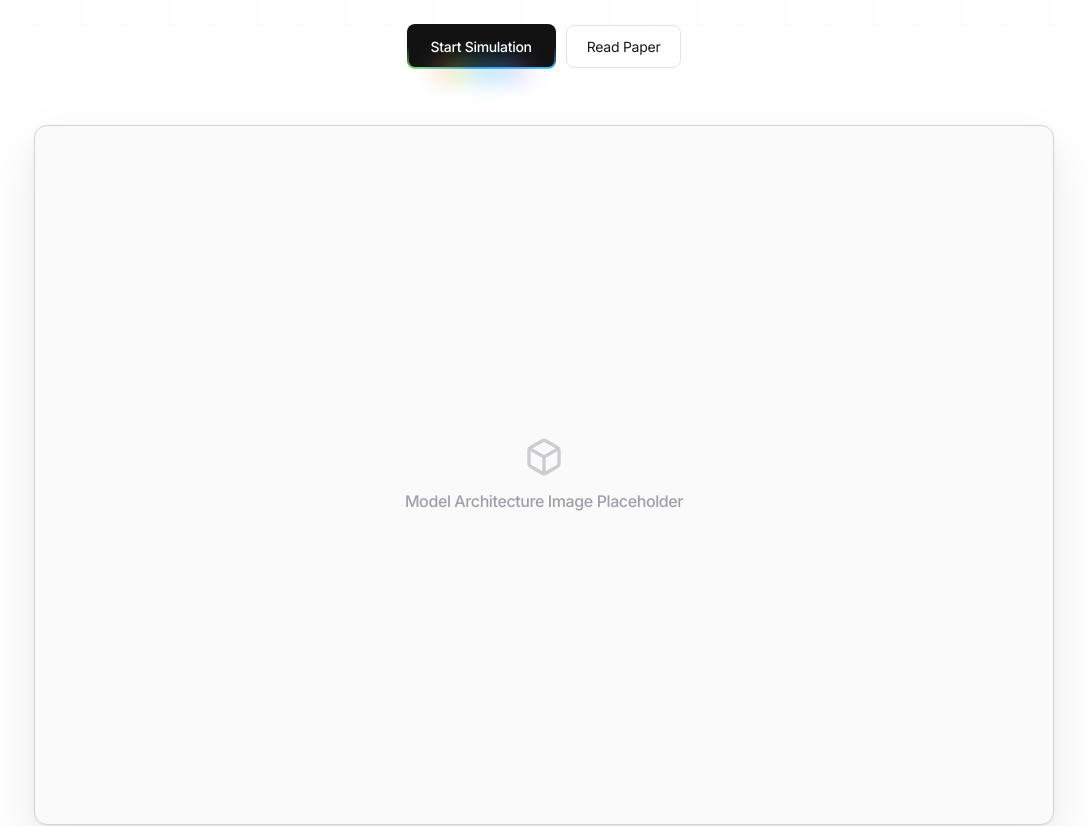
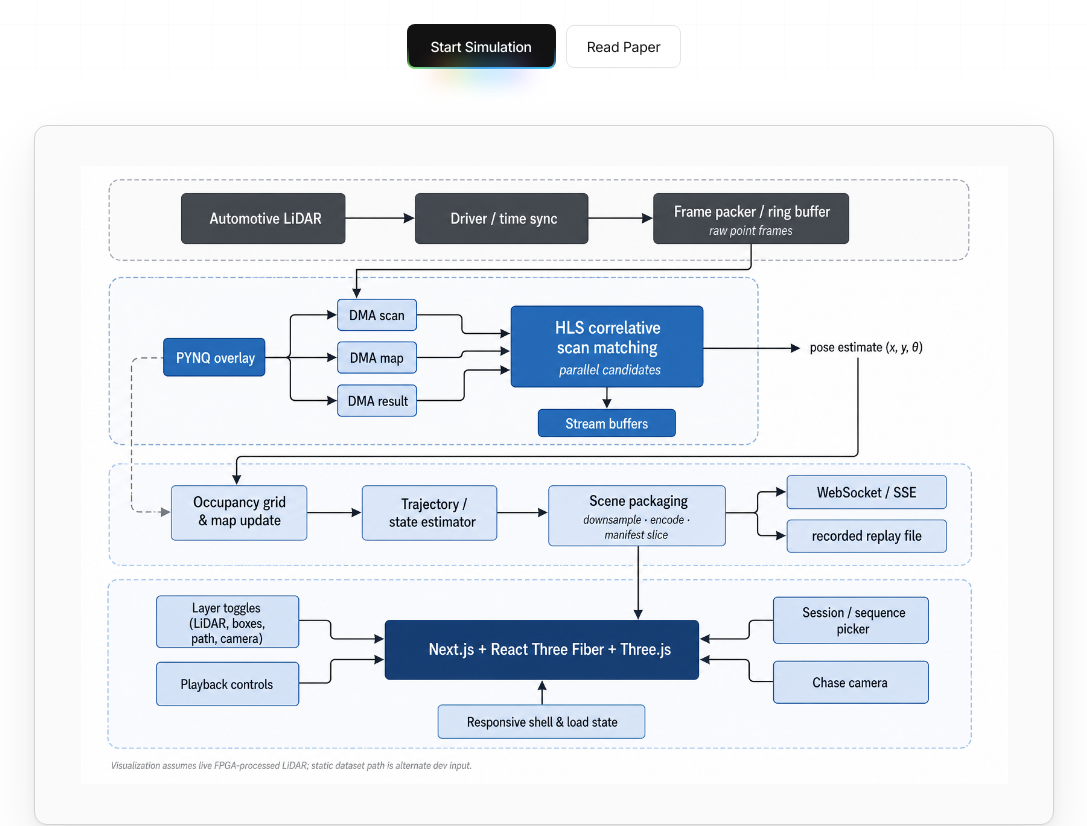
Before and after one commit to nerdylua/intelligent-transport-system, a Next.js app in the folder frontend/: page / in a window 1280 px wide. Shown: the part 460-1286 px from the top of the page, without its empty margins (96-1183 px from the left). Built offline with nearby package versions, Linux system fonts and the light colour scheme.

Commit message:
feat: added arch diagram

```diff
--- a/frontend/app/page.tsx
+++ b/frontend/app/page.tsx
@@ -1,3 +1,4 @@
+import Image from "next/image";
 import Link from "next/link";
 import { Box, Terminal, LineChart, Check } from "lucide-react";
 import { RainbowButton } from "@/components/ui/rainbow-button";
@@ -94,10 +95,14 @@ export default function Home() {
             </div>
 
             <div className="w-full max-w-[1020px] min-h-[500px] lg:min-h-[700px] overflow-hidden rounded-[13px] border border-zinc-300 bg-zinc-50 shadow-[0_1px_3px_rgba(0,0,0,0.04),0_6px_16px_rgba(0,0,0,0.05),0_24px_60px_rgba(0,0,0,0.08)] flex items-center justify-center relative transition-all duration-300 ease-out hover:border-zinc-400 hover:shadow-[0_1px_3px_rgba(0,0,0,0.06),0_8px_20px_rgba(0,0,0,0.07),0_28px_70px_rgba(0,0,0,0.1)]">
-              <div className="flex flex-col items-center justify-center gap-3 text-zinc-400">
-                <Box className="w-10 h-10 opacity-50" />
-                <span className="text-base font-medium tracking-tight">Model Architecture Image Placeholder</span>
-              </div>
+              <Image
+                src="/arch.png"
+                alt="FPGA-centric model architecture: LiDAR acquisition through PYNQ acceleration to visualization"
+                fill
+                className="object-contain p-6 md:p-10"
+                sizes="(max-width: 1020px) 100vw, 1020px"
+                priority
+              />
             </div>
           </div>
         </section>
```
Also changed, not shown: frontend/public/arch.png (added).
